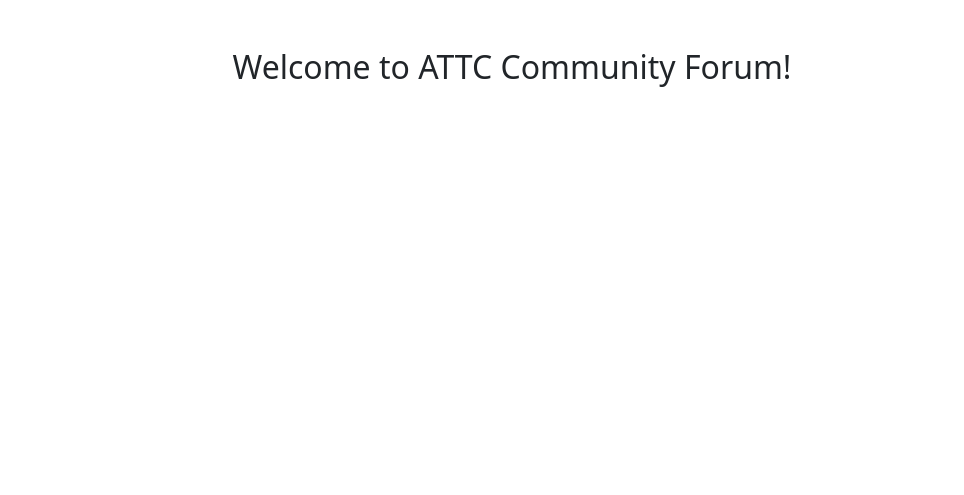
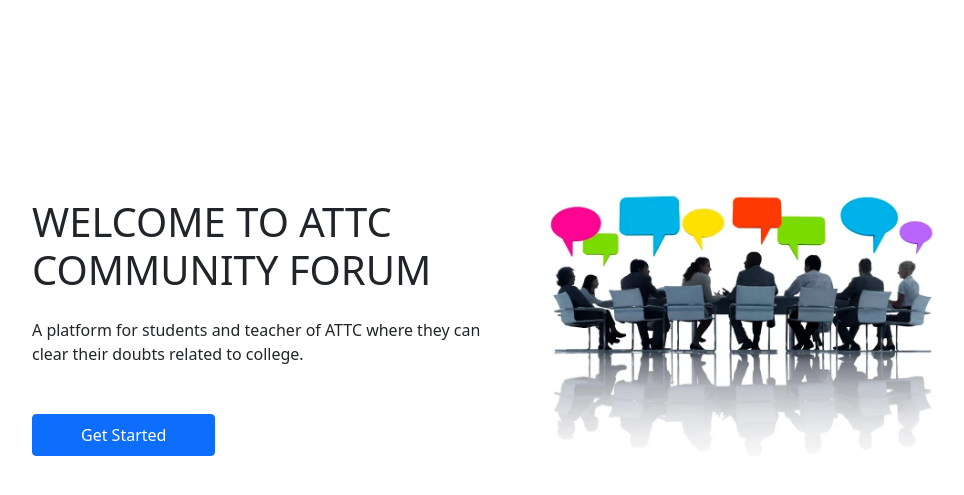
Before and after one commit to sachinshrmaa/community-forum, a Django app: page / in a window 1280 px wide. Shown: the top 495 px of the page, without its empty margins (128-1092 px from the left). Run offline with Django 3.2, Linux system fonts and the light colour scheme; the visitor is signed in with stand-in values (Sample User, id 1).

Commit message:
index page

```diff
--- a/communityForum/templates/index.html
+++ b/communityForum/templates/index.html
@@ -9,13 +9,52 @@
     <!-- Bootstrap CSS -->
     <link href="https://cdn.jsdelivr.net/npm/bootstrap@5.0.0-beta3/dist/css/bootstrap.min.css" rel="stylesheet" integrity="sha384-eOJMYsd53ii+scO/bJGFsiCZc+5NDVN2yr8+0RDqr0Ql0h+rP48ckxlpbzKgwra6" crossorigin="anonymous">
 
+    <style>
+        .hero-text{
+            padding-top: 150px;
+        }
+        .image{
+            padding-top:80px;
+        }
+        .img-fluid{
+            width: 100%;
+            height: 100%;
+        }
+        .mb-2{
+            text-align:justify;
+        }
+        @media screen and (max-width: 480px) {
+  .body {
+    text-align: center;
+  }
+  .p{
+      padding:5px;
+      margin: 6px;
+  }
+}
+    </style>
+
 
 </head>
-<body>
-
-    <div class="container my-5 text-center">
-        <h2>Welcome to ATTC Community Forum!</h2>
-    </div>
-
+<body class="body">
+    <div class="col-md-9 pt-5 m-auto">
+        <div class="row">
+        <div class="row justify-content-md-center just">
+            <!--for get started coloumn-->
+          <div class="col-md-6 hero-text order-md-1 order-2 justify-content-center">
+           <h1 class="font-weight-bold mb-4">WELCOME TO ATTC COMMUNITY FORUM </h1>
+           <div class="mb-4">
+            <p class="">A platform for students and teacher of ATTC where they can clear their doubts related to college.
+            </p>
+            <br>
+            <div class="mt-2"><button type="button" class="btn btn-primary px-5 py-2">Get Started</button></div>
+           </div>
+           <!-- for image coloumn-->
+           </div>
+          <div class="col-md-6 order-md-2 order-1 image">
+                <img src="../assests/for.webp" class="img-fluid" alt="communityforum image">
+          </div>
+        </div>
+      </div>
 </body>
 </html>
```
Also changed, not shown: communityForum/assests/communityimage.png (added), communityForum/assests/for.webp (added), communityForum/assests/forum.png (added).
